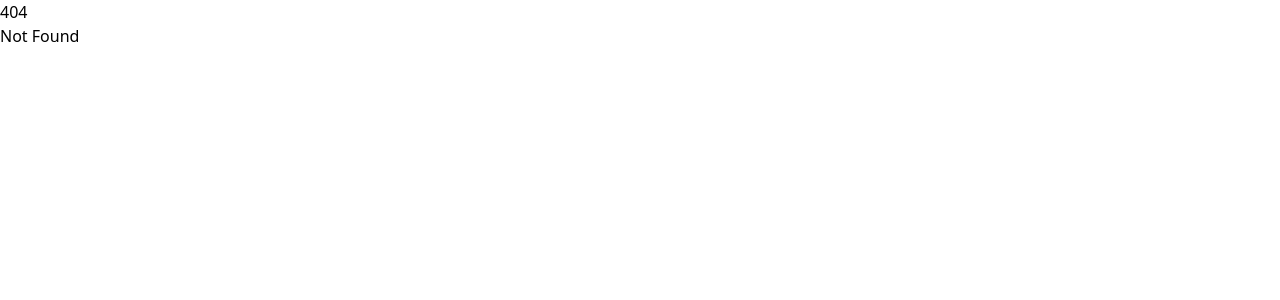
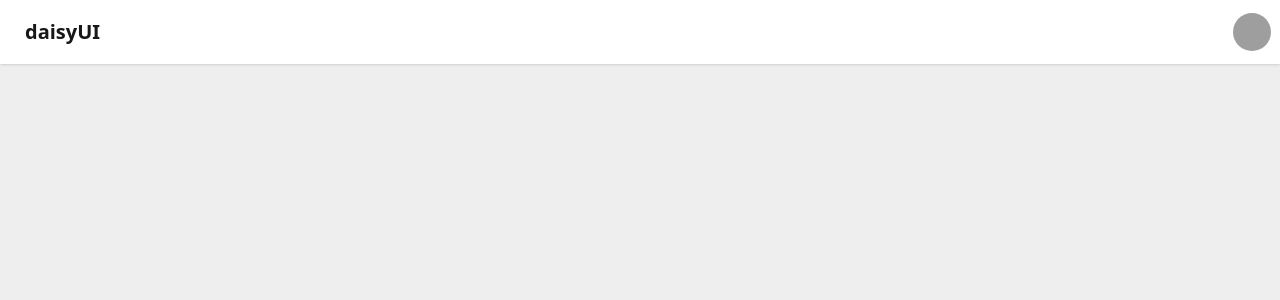
Before and after one commit to univ-smb-m1-isc-2026/quittances-web, a SvelteKit app: page /login in a window 1280 px wide. Before the commit this address had no page. Shown: the top 300 px of the page. Built offline with nearby package versions, Linux system fonts and the light colour scheme; grey boxes are pictures that could not be loaded.

Commit message:
ajout daisy ui

```diff
--- a/package.json
+++ b/package.json
@@ -21,6 +21,7 @@
 		"@sveltejs/vite-plugin-svelte": "^6.2.4",
 		"@tailwindcss/vite": "^4.1.18",
 		"@types/node": "^22",
+		"daisyui": "^5.5.18",
 		"eslint": "^9.39.2",
 		"eslint-config-prettier": "^10.1.8",
 		"eslint-plugin-svelte": "^3.14.0",
--- a/src/routes/+layout.svelte
+++ b/src/routes/+layout.svelte
@@ -5,5 +5,31 @@
 	let { children } = $props();
 </script>
 
+<header>
+	<div class="navbar bg-base-100 shadow-sm">
+		<div class="flex-1">
+			<a class="btn btn-ghost text-xl">daisyUI</a>
+		</div>
+		<div class="flex-none">
+			<div class="dropdown dropdown-end">
+				<div tabindex="0" role="button" class="btn btn-ghost btn-circle avatar">
+					<div class="w-10 rounded-full">
+					<img
+						alt="Tailwind CSS Navbar component"
+						src="https://img.daisyui.com/images/stock/photo-1534528741775-53994a69daeb.webp" />
+					</div>
+				</div>
+			<ul
+				tabindex="-1"
+				class="menu menu-sm dropdown-content bg-base-100 rounded-box z-1 mt-3 w-52 p-2 shadow">
+				<li><a>Dashboard</a></li>
+				<li><a>Settings</a></li>
+				<li><a>Logout</a></li>
+			</ul>
+			</div>
+		</div>
+	</div>
+</header>
+
 <svelte:head><link rel="icon" href={favicon} /></svelte:head>
 {@render children()}
--- a/src/routes/layout.css
+++ b/src/routes/layout.css
@@ -1 +1,6 @@
 @import 'tailwindcss';
+@plugin "daisyui";
+
+html, body{
+    @apply bg-base-300;
+}
```
Also changed, not shown: src/routes/dashboard/+page.svelte (added), src/routes/login/+page.svelte (added), 1 other file (tests, documents, lock files or other folders).
